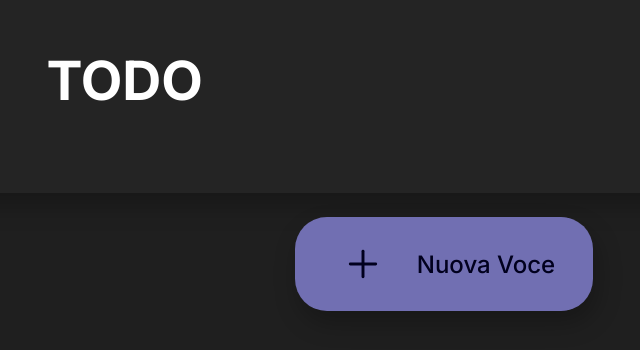
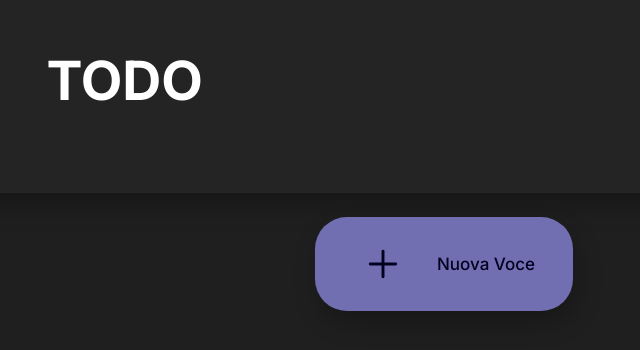
Before and after one commit to Gr3g027/TODO-List, a React (Create React App) app: page / in a window 1280 px wide. Shown: the part 134-484 px from the top of the page, without its empty margins (196-836 px from the left). Built offline with nearby package versions, Linux system fonts and the light colour scheme.

Commit message:
Fixed font-size of regular and medium text

```diff
--- a/src/index.css
+++ b/src/index.css
@@ -26,16 +26,20 @@ body {
 }
 
 .text-regular{
-    font-size: 24px;
+    font-size: 17px;
     font-weight: 400;
     color: white;
     user-select: text;
 }
 
 .text-medium{
-    font-size: 24px;
+    font-size: 17px;
     font-weight: 500;
     color: #01001e;
+}
+
+.already-added{
+    opacity: 1;
 }
 
 *::-webkit-scrollbar {
```
